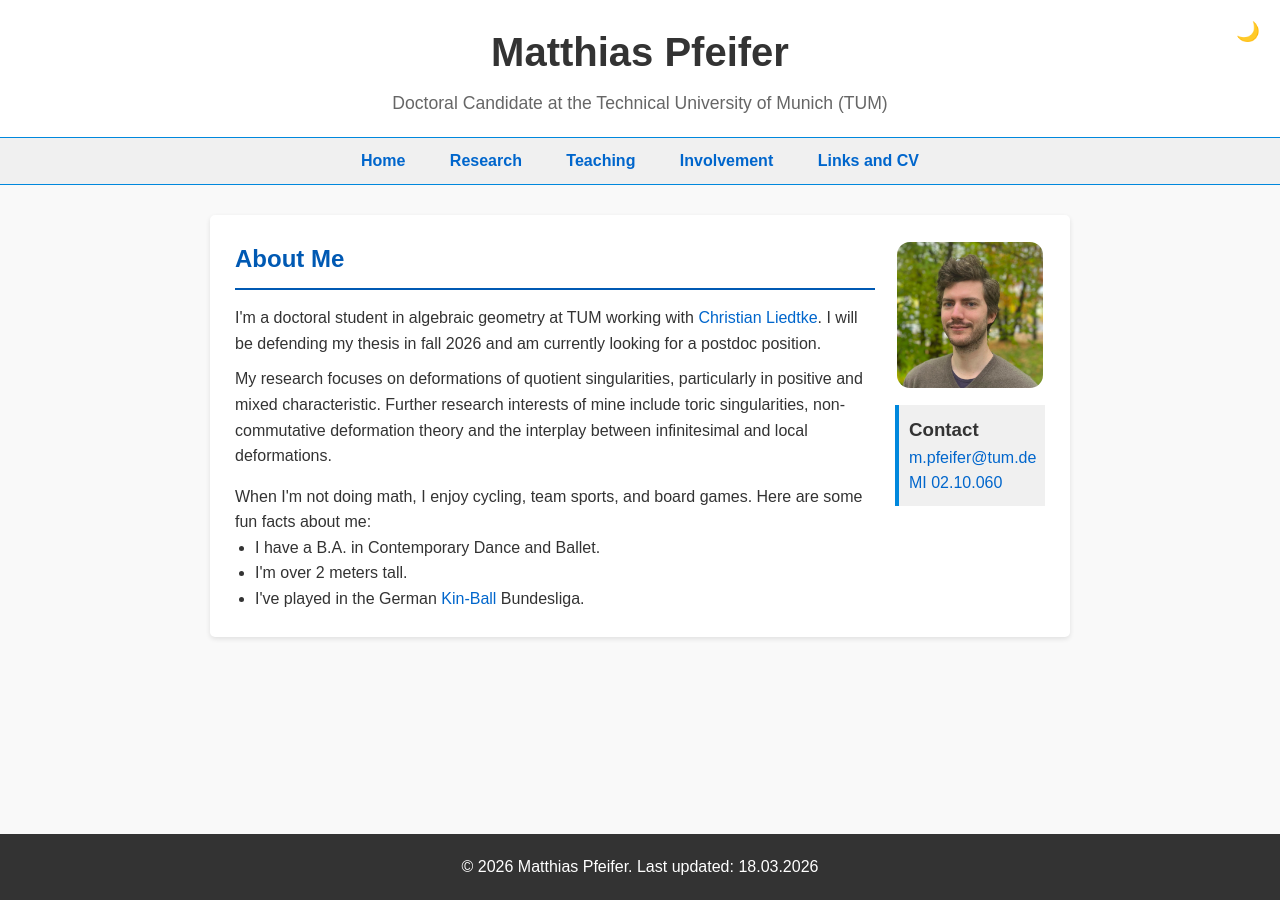
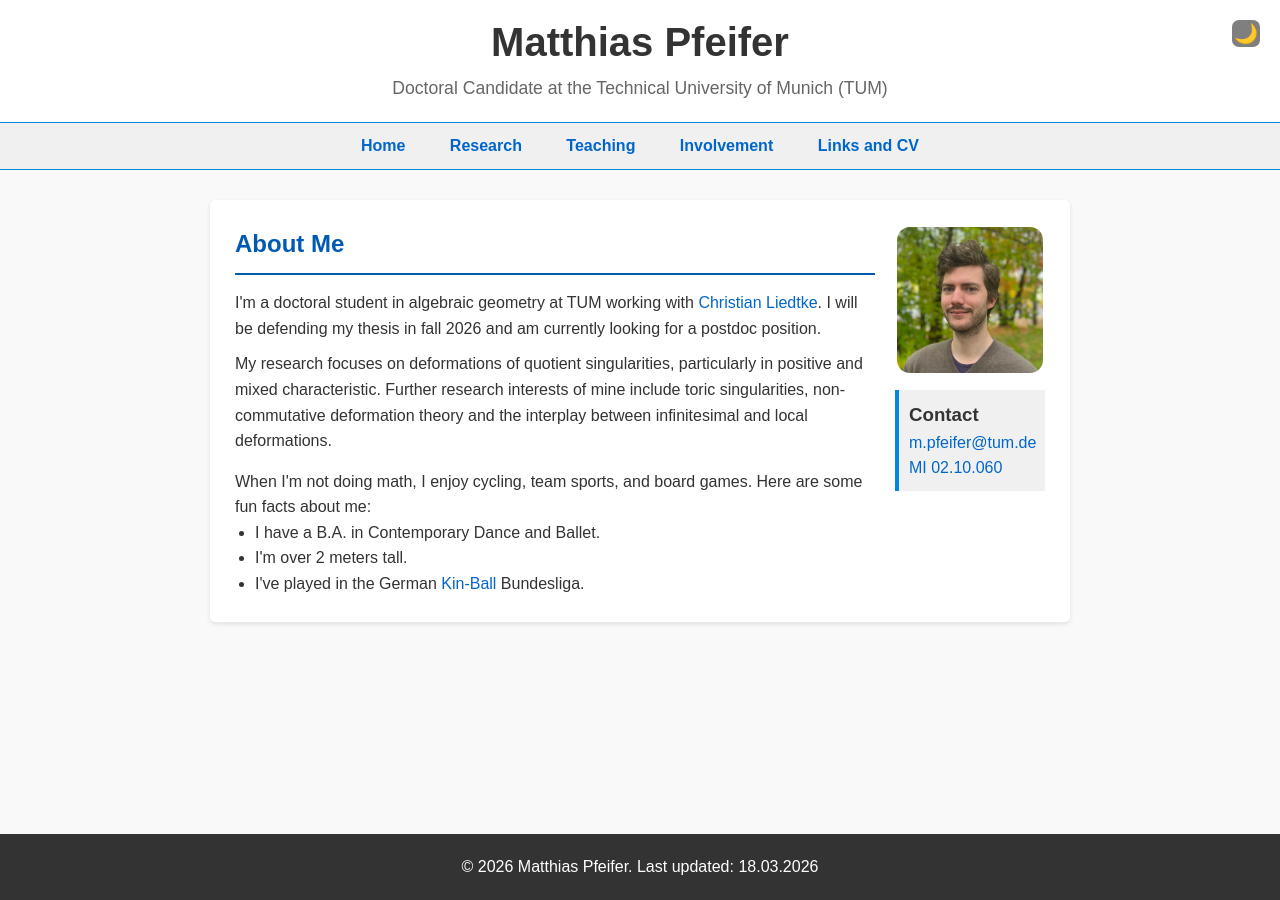
Before and after one commit to matthias-pfeifer/matthias-pfeifer.github.io, a Jekyll site: the page built from index.html, in a window 1280 px wide. Built offline with Jekyll 4.4.1, drawn with Linux system fonts in a browser that asks for light colours.

Commit message:
Feedback von Karin: Theme toggle Button hat jetzt Hintergrund und kommt nicht zu nah an Namen ran

```diff
--- a/_includes/header.html
+++ b/_includes/header.html
@@ -1,5 +1,5 @@
 <header>
-    <h1>{{ site.title }}</h1>
+    <h1 style="margin-right: 40px; margin-left: 40px;">{{ site.title }}</h1>
     <p>{{ site.subtitle }}</p>
     <button id="theme-toggle" aria-label="Toggle dark mode">🌙</button>
 </header>
--- a/assets/css/style.css
+++ b/assets/css/style.css
@@ -20,6 +20,7 @@
     --bg-banner-button: rgba(0,102,204,0.2);
     --banner-button-hover: rgba(0,102,204,0.4);
     --banner-button-color: rgb(17, 77, 136);
+    --bg-theme-toggle: rgba(0,0,0,0.5);
 }
 
 /* dark-mode overrides via toggle class */
@@ -43,6 +44,7 @@
     --bg-banner-button: rgba(255,255,255,0.2);
     --banner-button-hover: rgba(255,255,255,0.4);
     --banner-button-color: white;
+    --bg-theme-toggle: rgba(255,255,255,0.5);
 }
 
 * {
@@ -75,7 +77,8 @@ header {
 
 header h1 {
     font-size: 2.5em;
-    margin-bottom: 5px;
+    margin-bottom: 10px;
+    line-height: 1.1em;
 }
 
 header p {
@@ -105,11 +108,13 @@ nav a:hover {
     position: absolute;
     top: 20px;
     right: 20px;
-    background: none;
+    background: var(--bg-theme-toggle);
     border: none;
     font-size: 1.2em;
     cursor: pointer;
     margin-left: 20px;
+    border-radius: 25%;
+    padding: 2px;
 }
 
 main {
```
